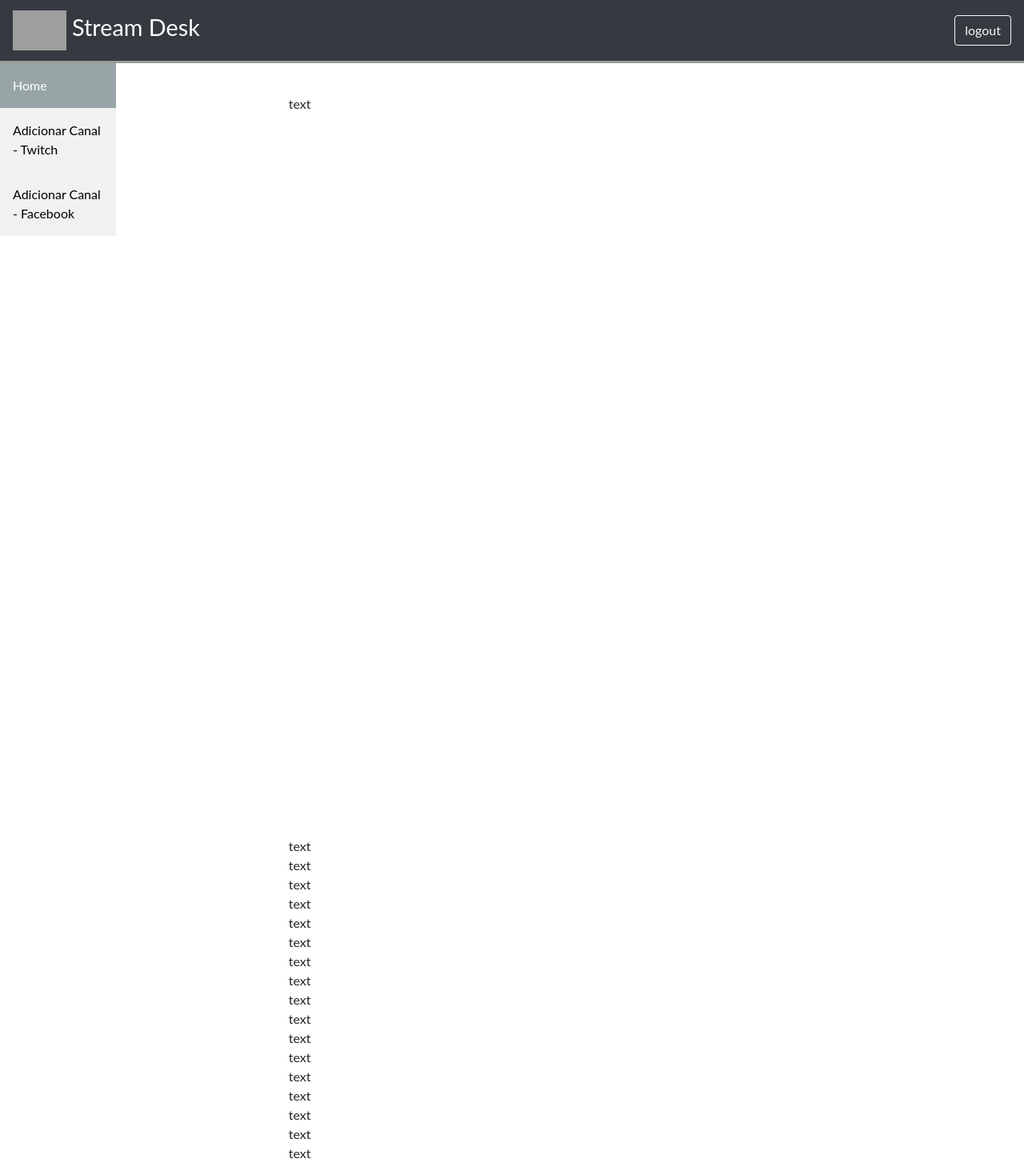
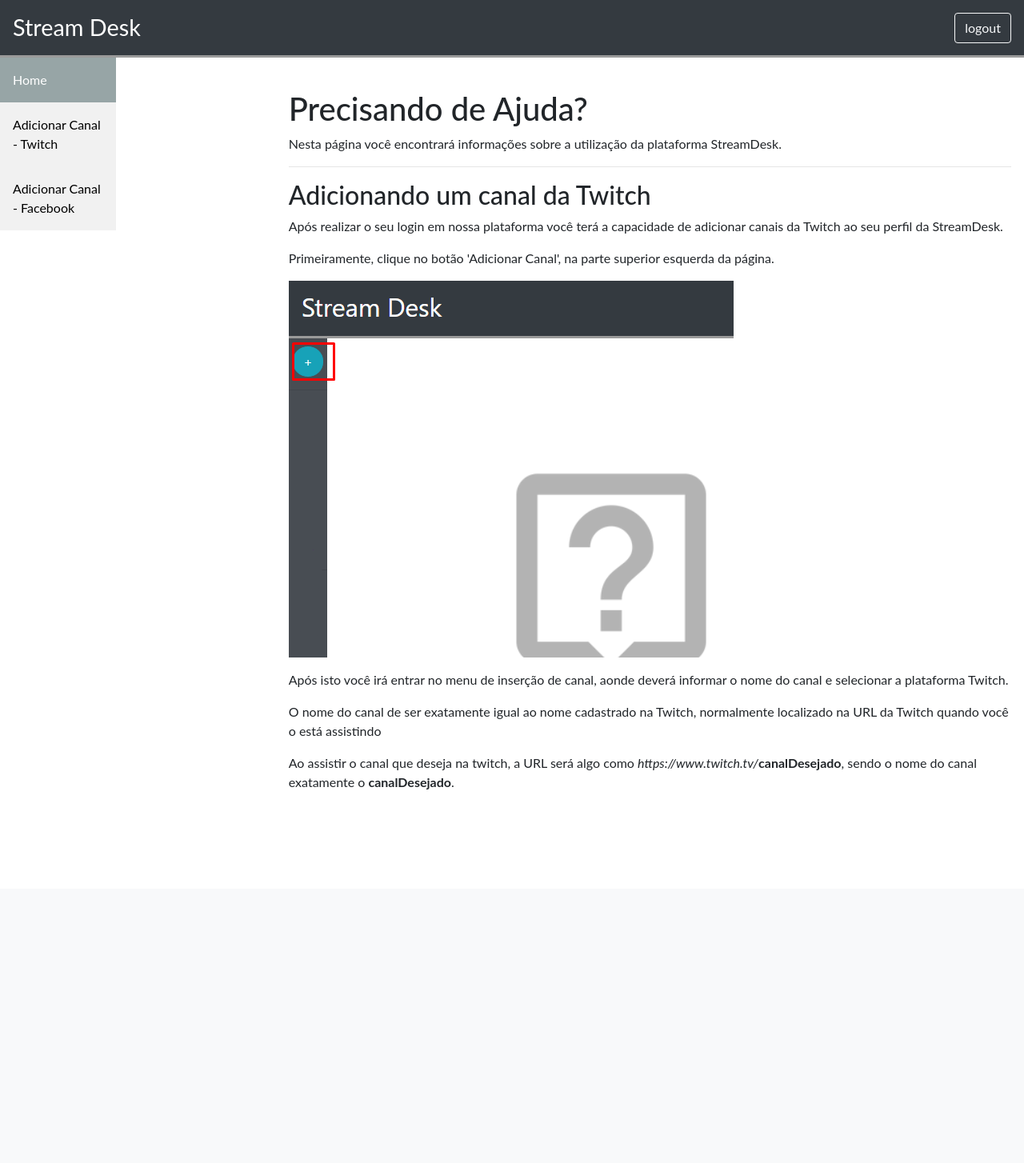
Before and after one commit to Maiconfsantos/streamdesk, a CodeIgniter app: page /database/index.php/view/help in a window 1280 px wide. Shown: the whole page at 80% size. After the commit the page ends 987 px from the top, so only its background shows below. Run offline with CodeIgniter, Linux system fonts and the light colour scheme; grey boxes are pictures that could not be loaded.

Commit message:
adiciona texto sobre canais twitch

```diff
--- a/application/views/default/header.php
+++ b/application/views/default/header.php
@@ -51,7 +51,7 @@
 
     <nav class="navbar navbar-dark bg-dark">
   <a id='text-navbar' class="navbar-brand" href="<?php echo(BASE_URL)?>Home" align="center">
-    <img src="<?=asset_url()?>/imgs/logo-cnec-transparente.png") " class="d-inline-block align-top" alt="">
+
     Stream Desk</a>
 
     <form action="<?=base_url()?>Logout" class="form-inline my-2 my-lg-0">
--- a/application/views/view/help.php
+++ b/application/views/view/help.php
@@ -14,27 +14,30 @@
     </div>
 
     <div class="container content">
+        <div>
+            <h1>
+                Precisando de Ajuda?
+            </h1>
+            <p>
+                Nesta página você encontrará informações sobre a utilização da plataforma StreamDesk.
+            </p>
+        </div>
+
+        <hr>
+
         <div id='add_channel_twitch'>
-            text
+            <h2>
+                Adicionando um canal da Twitch
+            </h2>
+            <P>Após realizar o seu login em nossa plataforma você terá a capacidade de adicionar canais da Twitch ao seu perfil da StreamDesk.</p>
+            <P>Primeiramente, clique no botão 'Adicionar Canal', na parte superior esquerda da página.</p>
+            <img src="<?=asset_url()?>/imgs/add_channel_1.png") " class="d-inline-block align-top" alt="">
+            <p>Após isto você irá entrar no menu de inserção de canal, aonde deverá informar o nome do canal e selecionar a plataforma Twitch.</P>
+            <p>O nome do canal de ser exatamente igual ao nome cadastrado na Twitch, normalmente localizado na URL da Twitch quando você o está assistindo</p>
+            <p>Ao assistir o canal que deseja na twitch, a URL será algo como <i>https://www.twitch.tv/</i><b>canalDesejado</b>, sendo o nome do canal exatamente o <b>canalDesejado</b>.</p>
         </div>
         <div id='add_channel_facebook'>
-            text<br>
-            text<br>
-            text<br>
-            text<br>
-            text<br>
-            text<br>
-            text<br>
-            text<br>
-            text<br>
-            text<br>
-            text<br>
-            text<br>
-            text<br>
-            text<br>
-            text<br>
-            text<br>
-            text<br>
+
         </div>
     </div>
 </div>
--- a/css/custom/help.css
+++ b/css/custom/help.css
@@ -35,9 +35,7 @@ body {
 }
 
 
-#add_channel_twitch{
-    margin-bottom: 100%;
-}
+
 
 
 
```
Also changed, not shown: assets/imgs/add_channel_1.png (added).
